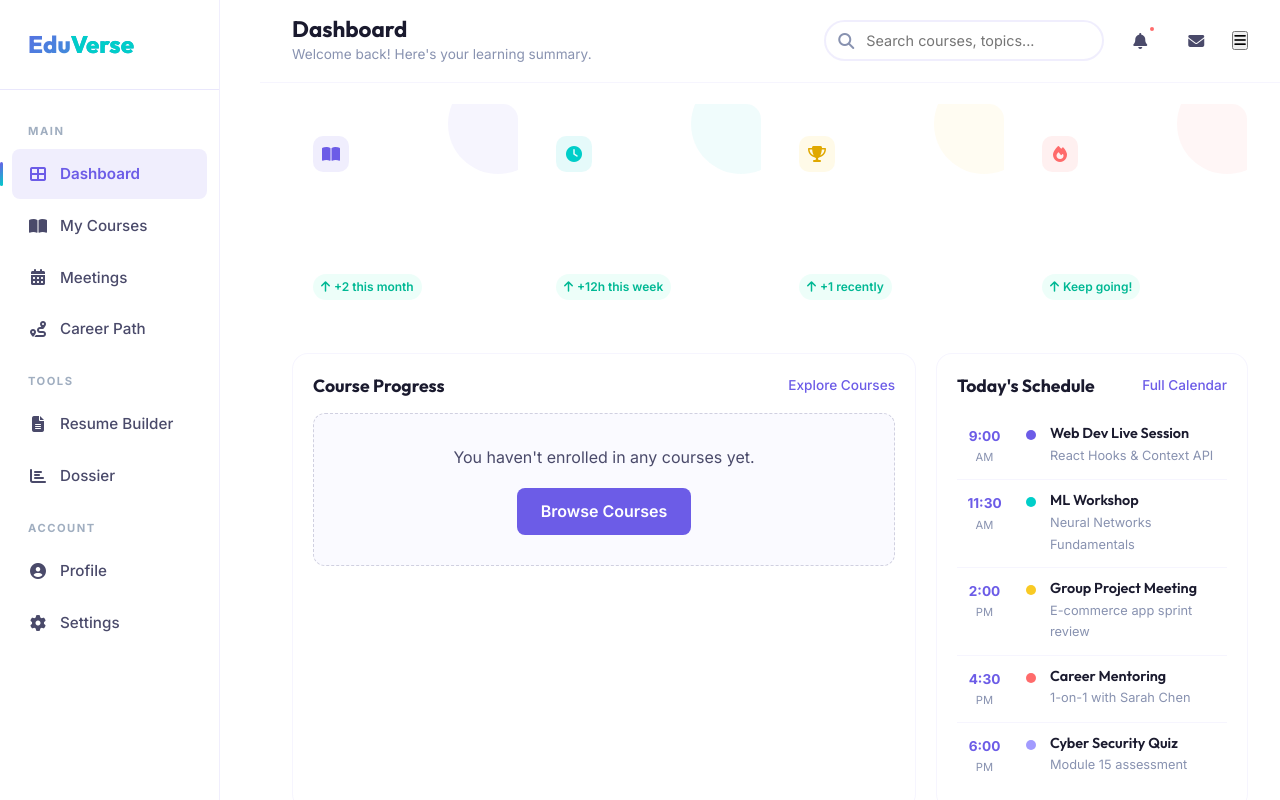
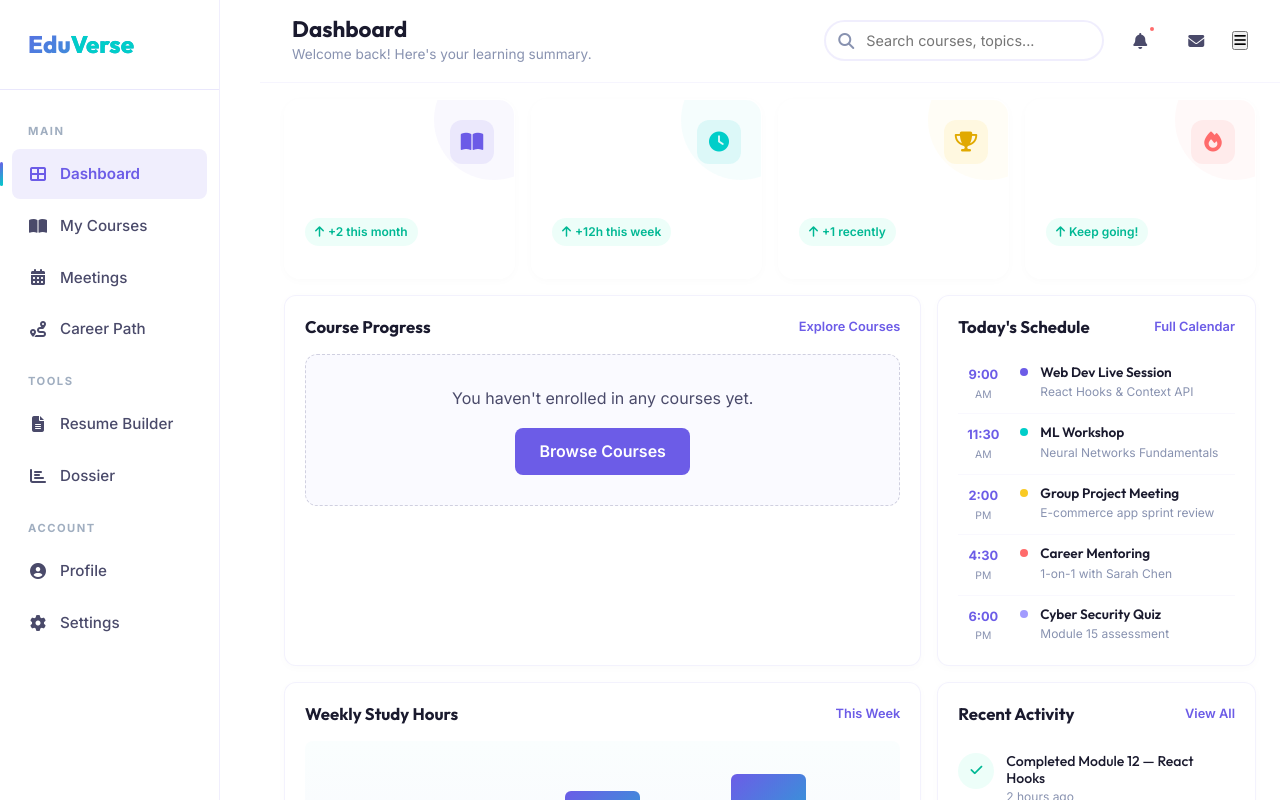
Before and after one commit to Phaneendra1228/EduVerse, a Next.js app in the folder eduverse-app/: page /dashboard in a window 1280 px wide. Shown: the top 800 px of the page. Built offline with nearby package versions, Linux system fonts and the light colour scheme; no server answers.

Commit message:
Redesign dashboard stats grid and panel layouts for better alignment and compactness

```diff
--- a/eduverse-app/src/app/dashboard/dashboard.css
+++ b/eduverse-app/src/app/dashboard/dashboard.css
@@ -78,58 +78,61 @@
     }
 
     /* Content */
-    .content { padding: 20px 32px; }
+    .content { padding: 16px 24px; }
 
     /* Stats Cards */
-    .stats-grid { display: grid; grid-template-columns: repeat(4, 1fr); gap: 16px; margin-bottom: 20px; }
+    .stats-grid { display: grid; grid-template-columns: repeat(4, 1fr); gap: 16px; margin-bottom: 16px; }
     .stat-card {
-      background: #fff; border-radius: var(--radius-md); padding: 16px;
-      border: 1px solid rgba(108,92,231,0.06); transition: var(--transition);
-      position: relative; overflow: hidden;
+      background: #fff; border-radius: 12px; padding: 20px;
+      border: 1px solid rgba(108,92,231,0.08); transition: var(--transition);
+      position: relative; overflow: hidden; display: flex; flex-direction: column;
+      min-height: 140px; box-shadow: 0 2px 10px rgba(0,0,0,0.02);
     }
-    .stat-card:hover { transform: translateY(-3px); box-shadow: var(--shadow-md); }
+    .stat-card:hover { transform: translateY(-2px); box-shadow: 0 8px 20px rgba(0,0,0,0.05); }
     .stat-card::after {
-      content: ''; position: absolute; top: 0; right: 0; width: 100px; height: 100px;
-      border-radius: 50%; opacity: 0.06; transform: translate(30px, -30px);
+      content: ''; position: absolute; top: 0; right: 0; width: 120px; height: 120px;
+      border-radius: 50%; opacity: 0.04; transform: translate(40px, -40px);
     }
     .stat-card:nth-child(1)::after { background: var(--primary); }
     .stat-card:nth-child(2)::after { background: var(--accent); }
     .stat-card:nth-child(3)::after { background: var(--gold); }
     .stat-card:nth-child(4)::after { background: #ff6b6b; }
     .stat-card .stat-icon {
-      width: 36px; height: 36px; border-radius: 10px;
+      position: absolute; right: 20px; top: 20px;
+      width: 44px; height: 44px; border-radius: 12px;
       display: flex; align-items: center; justify-content: center;
-      font-size: 1rem; margin-bottom: 12px;
+      font-size: 1.25rem; margin: 0;
     }
     .stat-card:nth-child(1) .stat-icon { background: rgba(108,92,231,0.1); color: var(--primary); }
     .stat-card:nth-child(2) .stat-icon { background: rgba(0,206,201,0.1); color: var(--accent); }
     .stat-card:nth-child(3) .stat-icon { background: rgba(249,202,36,0.1); color: var(--gold-dark); }
     .stat-card:nth-child(4) .stat-icon { background: rgba(255,107,107,0.1); color: #ff6b6b; }
-    .stat-card h3 { font-size: 1.6rem; font-weight: 800; margin-bottom: 2px; color: #1a1a2e; }
-    .stat-card p { font-size: 0.85rem; color: #4a4a6a; font-weight: 500; margin-bottom: 8px; }
+    .stat-card h3 { font-size: 1.8rem; font-weight: 800; margin: 0 0 4px 0; color: #1a1a2e; line-height: 1; }
+    .stat-card p { font-size: 0.85rem; color: #8892b0; font-weight: 500; margin: 0 0 16px 0; }
     .stat-card .stat-trend {
       display: inline-flex; align-items: center; gap: 4px; font-size: 0.75rem;
-      font-weight: 600; margin-top: 4px; padding: 3px 8px; border-radius: 50px;
+      font-weight: 600; margin-top: auto; padding: 4px 10px; border-radius: 50px;
+      width: fit-content;
     }
     .stat-trend.up { background: rgba(85,239,196,0.1); color: #00b894; }
     .stat-trend.down { background: rgba(255,107,107,0.1); color: #ff6b6b; }
 
     /* Grid Layout */
-    .dashboard-grid { display: grid; grid-template-columns: 2fr 1fr; gap: 20px; margin-bottom: 20px; }
+    .dashboard-grid { display: grid; grid-template-columns: 2fr 1fr; gap: 16px; margin-bottom: 16px; }
 
     /* Panel */
     .panel {
-      background: #fff; border-radius: var(--radius-md); padding: 20px;
-      border: 1px solid rgba(108,92,231,0.06);
+      background: #fff; border-radius: 12px; padding: 20px;
+      border: 1px solid rgba(108,92,231,0.08); box-shadow: 0 2px 10px rgba(0,0,0,0.02);
     }
     .panel-header { display: flex; justify-content: space-between; align-items: center; margin-bottom: 16px; }
-    .panel-header h3 { font-size: 1.1rem; font-weight: 700; }
-    .panel-header a { font-size: 0.85rem; color: var(--primary); font-weight: 500; }
+    .panel-header h3 { font-size: 1.05rem; font-weight: 700; color: #1a1a2e; margin: 0; }
+    .panel-header a { font-size: 0.8rem; color: var(--primary); font-weight: 600; }
 
     /* Course Progress Cards */
     .progress-card {
-      display: flex; gap: 16px; padding: 16px; border-radius: var(--radius-sm);
-      border: 1px solid rgba(108,92,231,0.06); margin-bottom: 12px; transition: var(--transition);
+      display: flex; gap: 12px; padding: 12px; border-radius: 8px;
+      border: 1px solid rgba(108,92,231,0.06); margin-bottom: 10px; transition: var(--transition);
     }
     .progress-card:hover { background: rgba(108,92,231,0.02); }
     .progress-card-icon {
@@ -145,19 +148,20 @@
 
     /* Schedule */
     .schedule-item {
-      display: flex; gap: 14px; padding: 12px 0;
-      border-bottom: 1px solid rgba(108,92,231,0.06);
+      display: flex; gap: 12px; padding: 10px 0;
+      border-bottom: 1px solid rgba(108,92,231,0.04);
     }
-    .schedule-item:last-child { border-bottom: none; }
+    .schedule-item:last-child { border-bottom: none; padding-bottom: 0; }
+    .schedule-item:first-child { padding-top: 0; }
     .schedule-time {
-      min-width: 55px; text-align: center;
+      min-width: 50px; text-align: center;
     }
-    .schedule-time .time { font-size: 0.85rem; font-weight: 700; color: var(--primary); }
-    .schedule-time .period { font-size: 0.7rem; color: var(--text-muted); }
-    .schedule-info h4 { font-size: 0.9rem; font-weight: 600; margin-bottom: 2px; }
-    .schedule-info p { font-size: 0.8rem; color: var(--text-muted); }
+    .schedule-time .time { font-size: 0.8rem; font-weight: 700; color: var(--primary); }
+    .schedule-time .period { font-size: 0.65rem; color: var(--text-muted); }
+    .schedule-info h4 { font-size: 0.85rem; font-weight: 600; margin: 0 0 2px 0; color: #1a1a2e; }
+    .schedule-info p { font-size: 0.75rem; color: var(--text-muted); margin: 0; }
     .schedule-dot {
-      width: 10px; height: 10px; border-radius: 50%; margin-top: 5px; flex-shrink: 0;
+      width: 8px; height: 8px; border-radius: 50%; margin-top: 4px; flex-shrink: 0;
     }
 
     /* Activity */
```
